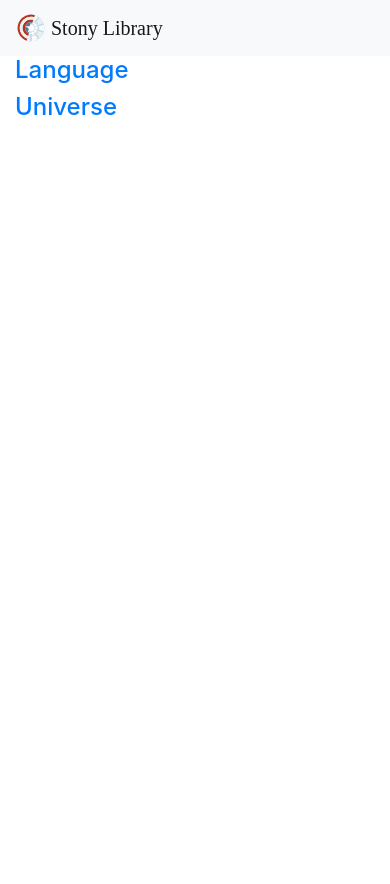
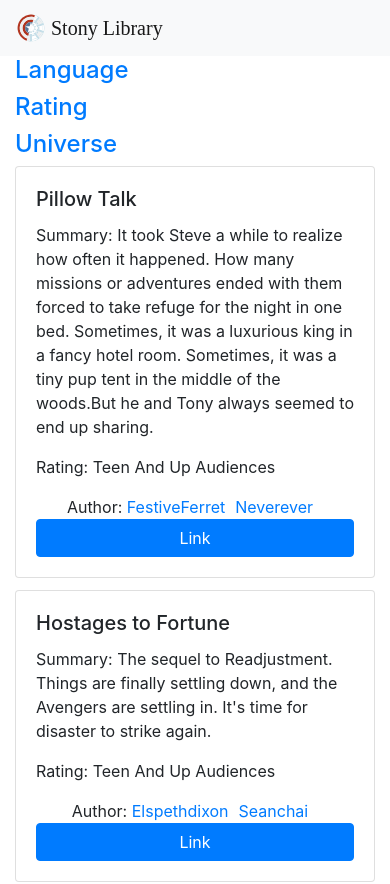
Before and after one commit to malditoprotozoo/stonylibrary, a React (Create React App) app: page / in a window 390 px wide. Shown: the top 884 px of the page. Before the commit the page ends 844 px from the top, so only its background shows below. Built offline with nearby package versions, Linux system fonts and the light colour scheme; a web font is replaced by a local one.

Commit message:
adding more components, showing fics at home and adding some styles

```diff
--- a/src/App.css
+++ b/src/App.css
@@ -1,3 +1,29 @@
+.card-columns {
+  column-count: 3!important;
+}
+
 .title {
   font-family: "Marcellus SC", serif;
 }
+
+.large-loader {
+  position: absolute;
+  width: 100%;
+  height: 50vh;
+  display: flex;
+  align-content: center;
+  justify-content: center;
+  align-items: center;
+}
+
+@media (max-width: 800px) {
+  .card-columns {
+    column-count: 2!important;
+  }
+}
+
+@media (max-width: 560px) {
+  .card-columns {
+    column-count: 1!important;
+  }
+}
--- /dev/null
+++ b/src/components/Home/AllFics.js
@@ -0,0 +1,71 @@
+import React, { Component } from 'react';
+
+class AllFics extends Component {
+  constructor() {
+    super();
+    this.state = {
+      data: null
+    }
+  }
+  componentWillMount() {
+    fetch('/data/ao3.json', {
+      headers: {
+        'Content-Type': 'application/json',
+        'Accept': 'application/json'
+      }
+    })
+      .then(response => {
+        return response.json();
+      })
+      .then(response => {
+        let fics = []
+        response.map(fic => {
+          fics.push(fic);
+          return fic;
+        })
+        this.setState({
+          data: fics
+        })
+      })
+      .then(() => {
+        console.log(this.state);
+      })
+  }
+  render() {
+    return (
+      <div className="col-12 col-lg-10" id="AllFics">
+      {
+        this.state.data !== null ?
+          <div className="card-columns">
+            {
+              this.state.data.map(fic => {
+                return (
+                  <div className="card" key={fic.title}>
+                    <div className="card-body">
+                      <h5 className="card-title">{fic.title}</h5>
+                      <p className="card-text"><span className="description">Summary: </span>{fic.summary}</p>
+                      <p className="card-text"><span className="description">Rating: </span>{fic.rating}</p>
+                      <center> Author: {' '}
+                      {
+                        fic.authors.map((author, i) => {
+                          return (
+                            <a target="_blank" key={author} href={fic.authorsLinks[i]} className="author-link">{author}</a>
+                          );
+                        })
+                      }
+                      </center>
+                      <a target="_blank" href={'https://archiveofourown.org/works/' + fic.id} className="btn btn-primary">Link</a>
+                    </div>
+                  </div>
+                );
+              })
+            }
+          </div>
+        : <div className="large-loader"><div className="lds-ellipsis"><div></div><div></div><div></div><div></div></div></div>
+      }
+      </div>
+    );
+  }
+}
+
+export default AllFics;
--- /dev/null
+++ b/src/components/Home/index.css
@@ -0,0 +1,8 @@
+.card a {
+  display: block;
+}
+
+.card .author-link {
+  display: inline-block;
+  margin-right: 10px;
+}
--- a/src/components/Home/index.js
+++ b/src/components/Home/index.js
@@ -1,5 +1,7 @@
 import React, { Component } from 'react';
 import Sidebar from './../Sidebar/';
+import AllFics from './AllFics';
+import './index.css';
 
 class Home extends Component {
   render() {
@@ -7,6 +9,7 @@ class Home extends Component {
       <div className="container-fluid" id="Home">
         <div className="row">
           <Sidebar/>
+          <AllFics/>
         </div>
       </div>
     );
--- /dev/null
+++ b/src/components/Sidebar/RatingSelector.js
@@ -0,0 +1,59 @@
+import React, { Component } from 'react';
+
+class RatingSelector extends Component {
+  constructor() {
+    super();
+    this.state = {
+      data: null
+    }
+  }
+  componentWillMount() {
+    fetch('/data/ao3.json', {
+      headers: {
+        'Content-Type': 'application/json',
+        'Accept': 'application/json'
+      }
+    })
+    .then(response => {
+      return response.json();
+    })
+    .then(response => {
+      let rating = [];
+      response.map(fic => {
+        if (rating.indexOf(fic.rating) === -1) {
+          rating.push(fic.rating);
+        }
+        return rating;
+      })
+      this.setState({
+        data: rating
+      })
+    })
+  }
+  render() {
+    return (
+      <div className="panel panel-default">
+        <div className="panel-heading">
+          <h4 className="panel-title">
+            <a data-toggle="collapse" href="#RatingSelector">Rating</a>
+          </h4>
+        </div>
+        <div className="panel-collapse collapse" id="RatingSelector">
+          {
+            this.state.data !== null ?
+              this.state.data.map(item => {
+                return (
+                  <div className="panel-body" key={item}>
+                    {item}
+                  </div>
+                );
+              })
+            : <div className="lds-ellipsis"><div></div><div></div><div></div><div></div></div>
+          }
+        </div>
+      </div>
+    );
+  }
+}
+
+export default RatingSelector;
--- a/src/components/Sidebar/index.js
+++ b/src/components/Sidebar/index.js
@@ -1,50 +1,19 @@
 import React, { Component } from 'react';
 import LanguageSelector from './LanguageSelector';
 import UniverseSelector from './UniverseSelector';
+import RatingSelector from './RatingSelector';
 import './index.css';
 // import { Link } from 'react-router-dom';
 
 class Sidebar extends Component {
-  constructor() {
-    super();
-    this.state = {
-      fics: null,
-      languages: null,
-      universes: null
-    }
-  }
-  componentWillMount() {
-    fetch('/data/ao3.json', {
-      headers: {
-        'Content-Type': 'application/json',
-        'Accept': 'application/json'
-      }
-    })
-      .then(response => {
-        return response.json();
-      })
-      .then(response => {
-        let fics = []
-        response.map(fic => {
-          fics.push(fic);
-          return fic;
-        })
-        this.setState({
-          fics: fics
-        })
-      })
-  }
   render() {
     return(
       <div className="col-12 col-lg-2" id="Sidebar">
-        {
-          this.state.fics !== null ?
-            <div className="panel-group">
-              <LanguageSelector/>
-              <UniverseSelector/>
-            </div>
-          : <div className="lds-ellipsis"><div></div><div></div><div></div><div></div></div>
-      }
+        <div className="panel-group">
+          <LanguageSelector/>
+          <RatingSelector/>
+          <UniverseSelector/>
+        </div>
       </div>
     );
   }
--- a/src/index.css
+++ b/src/index.css
@@ -4,4 +4,5 @@ body {
   margin: 0;
   padding: 0;
   font-family: sans-serif;
+  overflow-x: hidden;
 }
```
